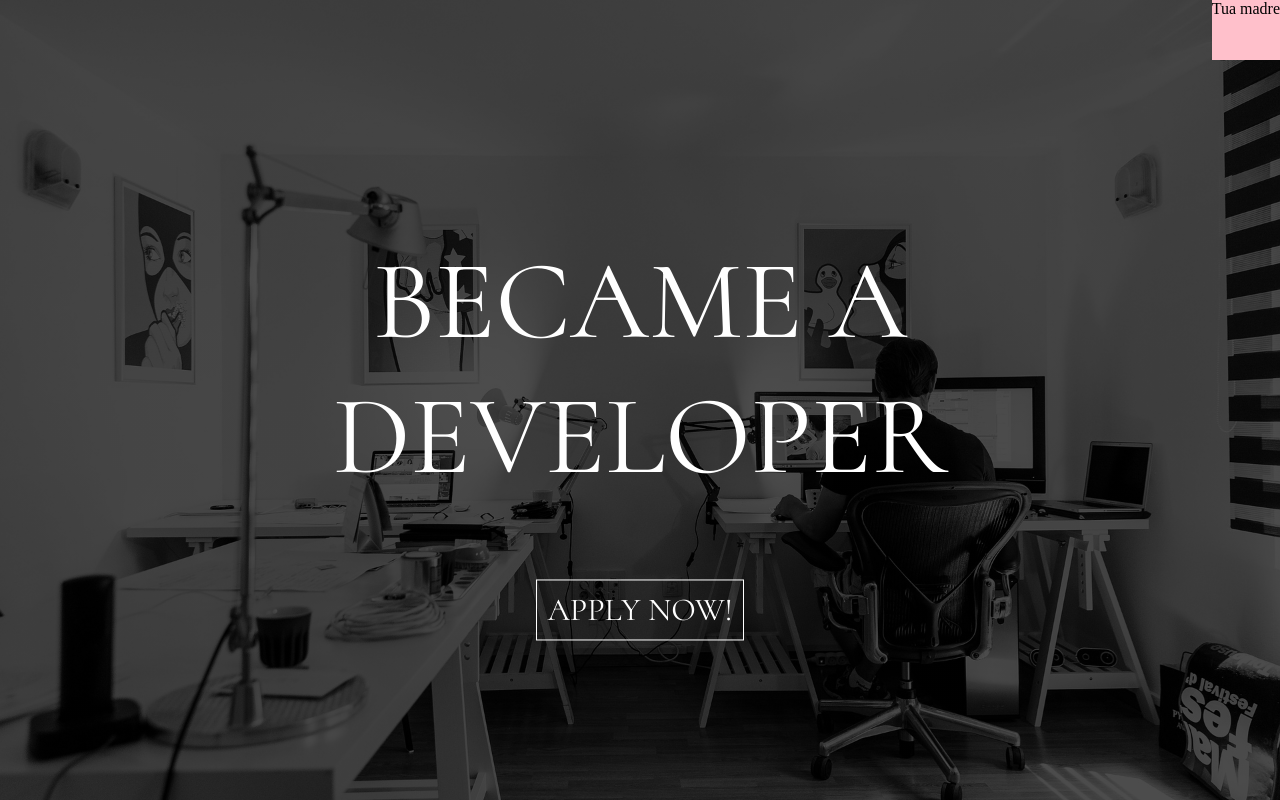
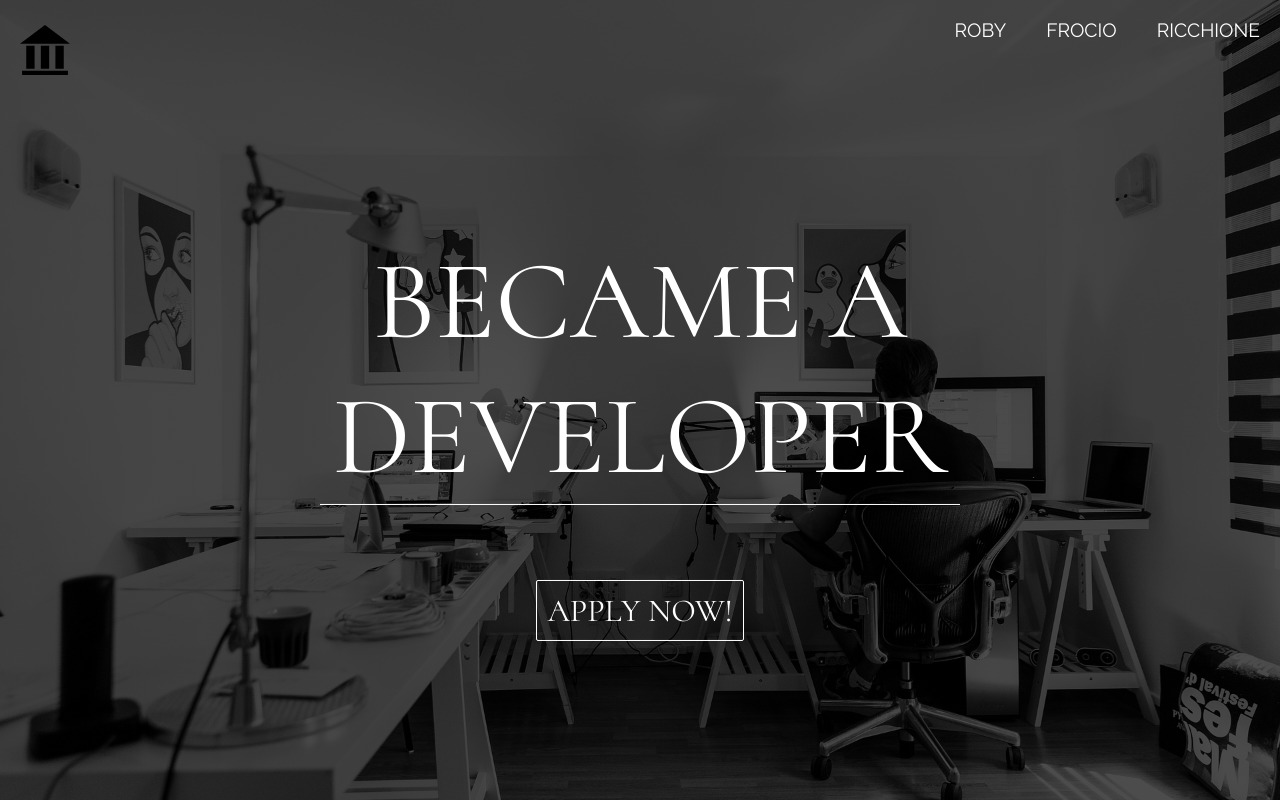
Before and after one commit to robdll/unitech, an Angular app: page / in a window 1280 px wide. Built offline with nearby package versions, Linux system fonts and the light colour scheme.

Commit message:
adds new font and nav style

```diff
--- a/src/app/main/main.component.html
+++ b/src/app/main/main.component.html
@@ -1,10 +1,11 @@
 <nav>
   <div class="nav-slice">
+    <img class="logo" src="../../assets/iconmonstr-bank-1.svg">
   </div>
   <div class="nav-slice">
-      <a class="nav-link"></a>
-      <a class="nav-link">Tua madre</a>
-      <a class="nav-link"></a>
+      <a class="nav-link">Roby</a>
+      <a class="nav-link">Frocio</a>
+      <a class="nav-link">Ricchione</a>
   </div>
 </nav>
 <div class="hero-image">
--- a/src/app/main/main.component.scss
+++ b/src/app/main/main.component.scss
@@ -28,6 +28,7 @@
   font-family: 'Cormorant', serif;
   font-weight: 300;
   font-size: 7em;
+  border-bottom: 1px solid;
 }
 
 nav{
@@ -41,8 +42,19 @@ nav{
 }
 
 .nav-slice{
-  background-color: pink;
-
+  display: flex;
+  align-items: center;
+}
+.nav-link{
+  font-family: 'Raleway', sans-serif;
+  text-transform: uppercase;
+  color: white;
+  font-size:1.2em;
+  padding: 0px 20px 0px 20px;
+  cursor: pointer;
+  &:hover{
+    text-shadow: 2px 2px 2px rgba(0,196,255,1);
+  }
 }
 
 .btn{
@@ -51,6 +63,7 @@ nav{
   border: 1px solid white;
   padding: 10px;
   font-size: 2em;
+  border-radius: 2px;
   font-family: 'Cormorant', serif;
   &:hover {
     -webkit-box-shadow: 0px 0px 19px 1px rgba(0,196,255,1);
@@ -61,4 +74,8 @@ nav{
 
 .logo{
   width: 50px;
+  padding: 15px;
+  width: 50px;
+  padding: 20px;
+  margin-top: 40px;
 }
--- a/src/index.html
+++ b/src/index.html
@@ -5,6 +5,7 @@
   <title>Unipro</title>
   <base href="/">
   <link href="https://fonts.googleapis.com/css?family=Cormorant" rel="stylesheet">
+  <link href="https://fonts.googleapis.com/css?family=Cormorant|Raleway" rel="stylesheet">
   <meta name="viewport" content="width=device-width, initial-scale=1">
   <link rel="icon" type="image/x-icon" href="favicon.ico">
 </head>
```
